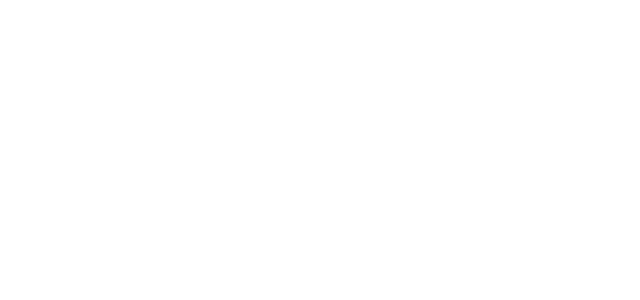
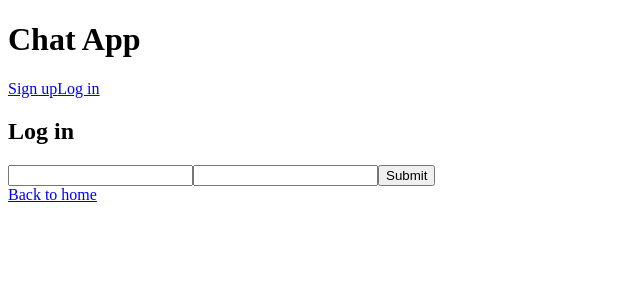
Before and after one commit to sdbarlow/ChatApp, a React (Create React App) app in the folder frontend/: page /LogIn in a window 1280 px wide. Before the commit this address had no page. Shown: the top 300 px of the page, without its empty margins (0-640 px from the left). Built offline with nearby package versions, Linux system fonts and the light colour scheme.

Commit message:
more functionality

```diff
--- a/frontend/package.json
+++ b/frontend/package.json
@@ -1,5 +1,6 @@
 {
   "name": "frontend",
+  "proxy": "http://127.0.0.1:8000",
   "version": "0.1.0",
   "private": true,
   "dependencies": {
--- a/frontend/src/App.js
+++ b/frontend/src/App.js
@@ -1,17 +1,30 @@
 import Action from './components/Action'
+import { useState } from 'react'
+import MessageDisplay from './components/MessageDisplay'
 import Home from './components/Home'
-import LogIn from './components/LogIn'
-import SignUp from './components/SignUp'
-import { Routes, Route, Link } from "react-router-dom"
+import LoginModal from './components/LogIn'
+import { useNavigate } from 'react-router-dom';
+import SignUpModal from './components/SignUp'
+import { Routes, Route, Link, Outlet } from "react-router-dom"
 
 function App() {
+  const navigate = useNavigate();
+  const [loggedinuser, setLoggedInUser] = useState("");
+
+  function handleLogin(user) {
+    setLoggedInUser(user);
+    navigate('/messages/1');
+  }
   return (
     <>
     <Routes>
-              <Route path="/home" element={<Home/>}/>
-              <Route path="/home/LogIn" element={<LogIn/>}/>
-              <Route path="/home/SignUp" element={<SignUp/>}/>
+            <Route path="/" exact element={<Home/>}>
+              <Route path="/LogIn" element={<LoginModal onLogin={handleLogin}/>}/>
+              <Route path="/SignUp" element={<SignUpModal/>}/>
+            </Route>
+            <Route path="/messages/:id" element={<Action loggedinuser={loggedinuser}/>} />
     </Routes>
+    <Outlet/>
     </>
   );
 }
--- /dev/null
+++ b/frontend/src/Styles/Action.css
@@ -0,0 +1,9 @@
+#main-container{
+    display: flex;
+}
+
+#list-container{
+    height: 85vh;
+    width: 20vw;
+    border: 2px solid blue;
+}
--- /dev/null
+++ b/frontend/src/Styles/MessageDisplay.css
@@ -0,0 +1,7 @@
+#detail-container{
+    width: 78vw;
+    height:79.5vh;
+    position: absolute;
+    left: 21vw;
+    border: 2px solid red;
+}
--- a/frontend/src/components/Action.js
+++ b/frontend/src/components/Action.js
@@ -1,8 +1,22 @@
 import React from 'react'
+import { Link, Outlet } from 'react-router-dom'
+import Header from './Header'
+import ListComponent from './ListComponent'
+import MessageDisplay from './MessageDisplay'
+import '../Styles/Action.css'
 
-function Action() {
+
+function Action({ loggedinuser }) {
+
   return (
-    <div>Action</div>
+    <>
+    <Header/>
+    <div id="main-container">
+      <ListComponent loggedinuser={loggedinuser} />
+      <MessageDisplay loggedinuser={loggedinuser}/>
+    </div>
+    <Outlet/>
+    </>
   )
 }
 
--- a/frontend/src/components/Header.js
+++ b/frontend/src/components/Header.js
@@ -2,7 +2,9 @@
 
 function Header() {
   return (
-    <div>Header</div>
+    <header>
+      <h1>HEADER</h1>
+    </header>
   )
 }
 
--- a/frontend/src/components/Home.js
+++ b/frontend/src/components/Home.js
@@ -1,18 +1,20 @@
-import React from 'react'
-import { Link } from 'react-router-dom'
-import { Routes, Route } from "react-router-dom"
-import Action from './Action'
-function Home({ LogIn }) {
+import { useState } from "react";
+import { Link, Outlet } from "react-router-dom";
+import SignUpModal from "./SignUp";
+import LoginModal from "./LogIn";
+
+function Home() {
+
   return (
     <>
-    <div>ChatApp</div>
-    <Link to="/home/SignUp"><button>Sign Up</button></Link>
-    <Link to="/home/LogIn"><button>Log In</button></Link>
-    <Routes>
-        <Route path="/Action" element={Action}></Route>
-    </Routes>
+    <div>
+      <h1>Chat App</h1>
+      <Link to="/SignUp">Sign up</Link>
+      <Link to="/LogIn">Log in</Link>
+    </div>
+    <Outlet/>
     </>
-  )
+  );
 }
 
-export default Home
+export default Home;
--- /dev/null
+++ b/frontend/src/components/ListComponent.js
@@ -0,0 +1,36 @@
+import React, {useEffect, useState} from 'react';
+import { Link } from 'react-router-dom';
+
+const ListComponent = ({ loggedinuser }) => {
+    const [convos, setConvos] = useState([])
+    const [users, setUsers] = useState([])
+
+    useEffect(() => {
+        fetch('/api/conversations/')
+        .then(resp => resp.json())
+        .then(data => setConvos(data))
+    }, [])
+
+    useEffect(() => {
+        fetch('/api/users/')
+        .then(resp => resp.json())
+        .then(data => setUsers(data))
+    }, [])
+
+
+
+    console.log(users)
+  return (
+    <div id="list-container">
+      <ul>
+        {users.map(user => (
+            <li>
+            <Link to={`/messages/${user.id}`}>{user.title}</Link>
+          </li>
+        ))}
+        </ul>
+    </div>
+  );
+};
+
+export default ListComponent;
--- a/frontend/src/components/LogIn.js
+++ b/frontend/src/components/LogIn.js
@@ -1,17 +1,36 @@
-import React from 'react'
-import { Link } from 'react-router-dom'
+import { Link } from "react-router-dom";
+import { useState } from "react";
 
-function LogIn() {
+function LoginModal({ onLogin }) {
+  const [username, setUsername] = useState("")
+  const [password, setPassword] = useState("")
+
+  function handleChange(e){
+    if (e.target.id == "username"){
+      setUsername(e.target.value);
+    }
+    else {
+      setPassword(e.target.value);
+    }
+  }
+
+  function handlesubmit(event){
+    event.preventDefault();
+    onLogin(username);
+  }
+console.log(username)
+console.log(password)
   return (
-    <>
-    <div>ChatApp</div>
-    <form>
-      <input type="text" placeholder='Email'/>
-      <input type="text" placeholder='Password'/>
-      <Link to="/Action"><input type="submit"></input></Link>
-    </form>
-    </>
-  )
+    <div>
+      <h2>Log in</h2>
+      <form onSubmit={handlesubmit}>
+        <input id="username" value={username} onChange={handleChange} type="text"/>
+        <input id="password" value={password} onChange={handleChange} type="text"/>
+        <input type="submit"/>
+      </form>
+      <Link to="/">Back to home</Link>
+    </div>
+  );
 }
 
-export default LogIn
+export default LoginModal;
--- a/frontend/src/components/MessageDisplay.js
+++ b/frontend/src/components/MessageDisplay.js
@@ -1,8 +1,14 @@
 import React from 'react'
+import '../Styles/MessageDisplay.css'
+import { useParams } from 'react-router-dom';
 
 function MessageDisplay() {
+  const { id } = useParams();
+
   return (
-    <div>MessageDisplay</div>
+    <div id="detail-container">
+      <h1>Conversation {id} Detail</h1>
+    </div>
   )
 }
 
--- a/frontend/src/components/SignUp.js
+++ b/frontend/src/components/SignUp.js
@@ -1,17 +1,17 @@
-import React from 'react'
-import { Link } from 'react-router-dom'
+import { Link } from "react-router-dom";
 
-function SignUp() {
+function SignUpModal() {
   return (
-    <>
-    <div>ChatApp</div>
-    <form>
-      <input type="text" placeholder='Email'/>
-      <input type="text" placeholder='Password'/>
-      <Link to="/"><input type="submit"></input></Link>
-    </form>
-    </>
-  )
+    <div>
+      <h2>Sign up</h2>
+      <form>
+        <input type="text"/>
+        <input type="text"/>
+        <input type="submit"/>
+      </form>
+      <Link to="/">Back to home</Link>
+    </div>
+  );
 }
 
-export default SignUp
+export default SignUpModal;
```
Also changed, not shown: frontend/src/components/Messages.js (deleted, +0 -9 lines).
